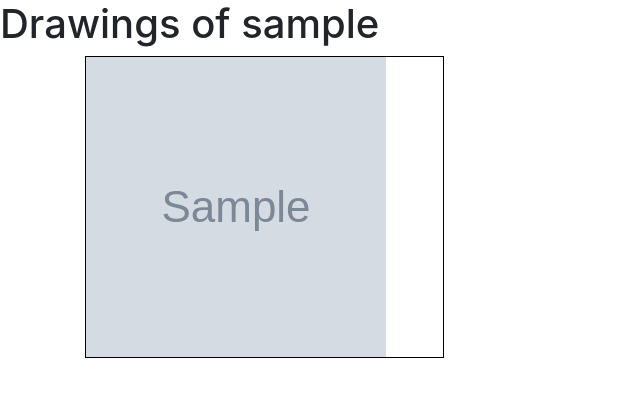
After one commit to YoungHaYoo12/drawify, a Flask app: a page that uses app/templates/drawings/list.html in a window 1280 px wide. The commit adds this page. Shown: the top 397 px of the page, without its empty margins (0-640 px from the left). Run offline with Flask 2, Linux system fonts and the light colour scheme; a user stored in the database is signed in; tables that the repository leaves empty hold one stand-in row (values such as "Sample post"); grey boxes marked "Sample" are stand-in pictures; some libraries are stand-ins or nearby versions.

Commit message:
Implement drawings.list view function.

```diff
--- a/app/drawings/views.py
+++ b/app/drawings/views.py
@@ -4,6 +4,14 @@ from app import db
 from app.drawings import drawings
 from app.images import save_image
 from app.models import User, Drawing
+
+@drawings.route('/list/<username>')
+@login_required
+def list(username):
+  user = User.query.filter_by(username=username).first_or_404()
+  drawings = user.drawings.all()
+
+  return render_template('drawings/list.html',drawings=drawings,user=user)
 
 @drawings.route('/draw')
 @login_required
--- a/app/static/css/main.css
+++ b/app/static/css/main.css
@@ -18,3 +18,14 @@
   flex:1;
   text-align:center;
 }
+
+/* drawings/list.html  */
+.drawings {
+  display:grid;
+  grid-template-columns:repeat(3,1fr);
+  grid-gap:1em;
+}
+
+.drawing {
+  border:solid black 1px;
+}
--- /dev/null
+++ b/app/templates/drawings/list.html
@@ -0,0 +1,14 @@
+{% extends "base.html" %}
+{% block content %}
+
+<h1>Drawings of {{user.username}}</h1>
+<div class="container">
+  <div class="drawings">
+    {% for drawing in drawings %}
+    <div class="drawing">
+      <img src="{{url_for('static',filename='drawing_images/'+drawing.filename)}}" width=300px height=300px>
+    </div>
+    {% endfor %}
+  </div>
+</div>
+{% endblock %}
```
Also changed, not shown: app/static/drawing_images/51f97f6a4756061a.png (added), app/static/drawing_images/d1bc5f90e0b91547.png (added).
